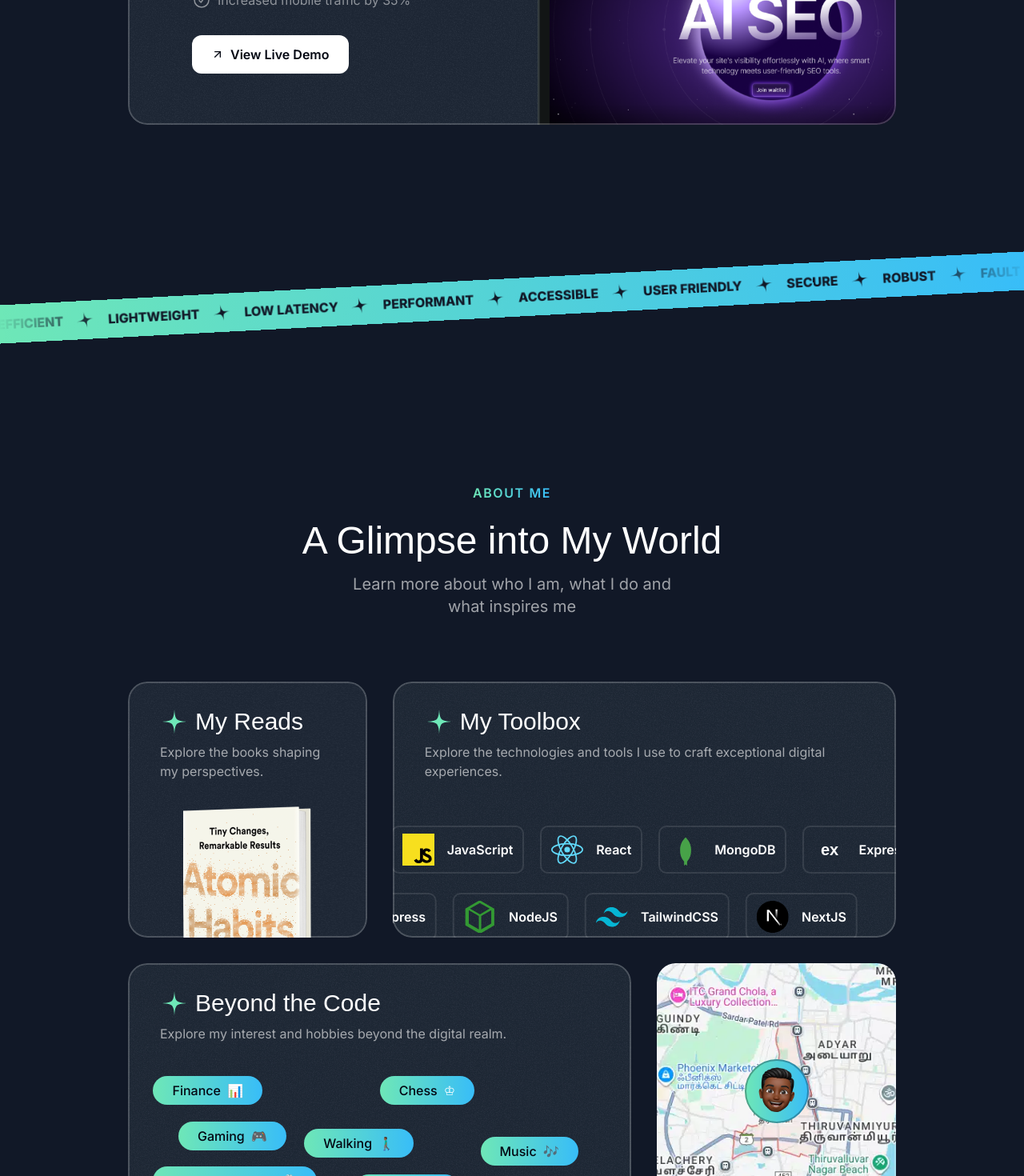
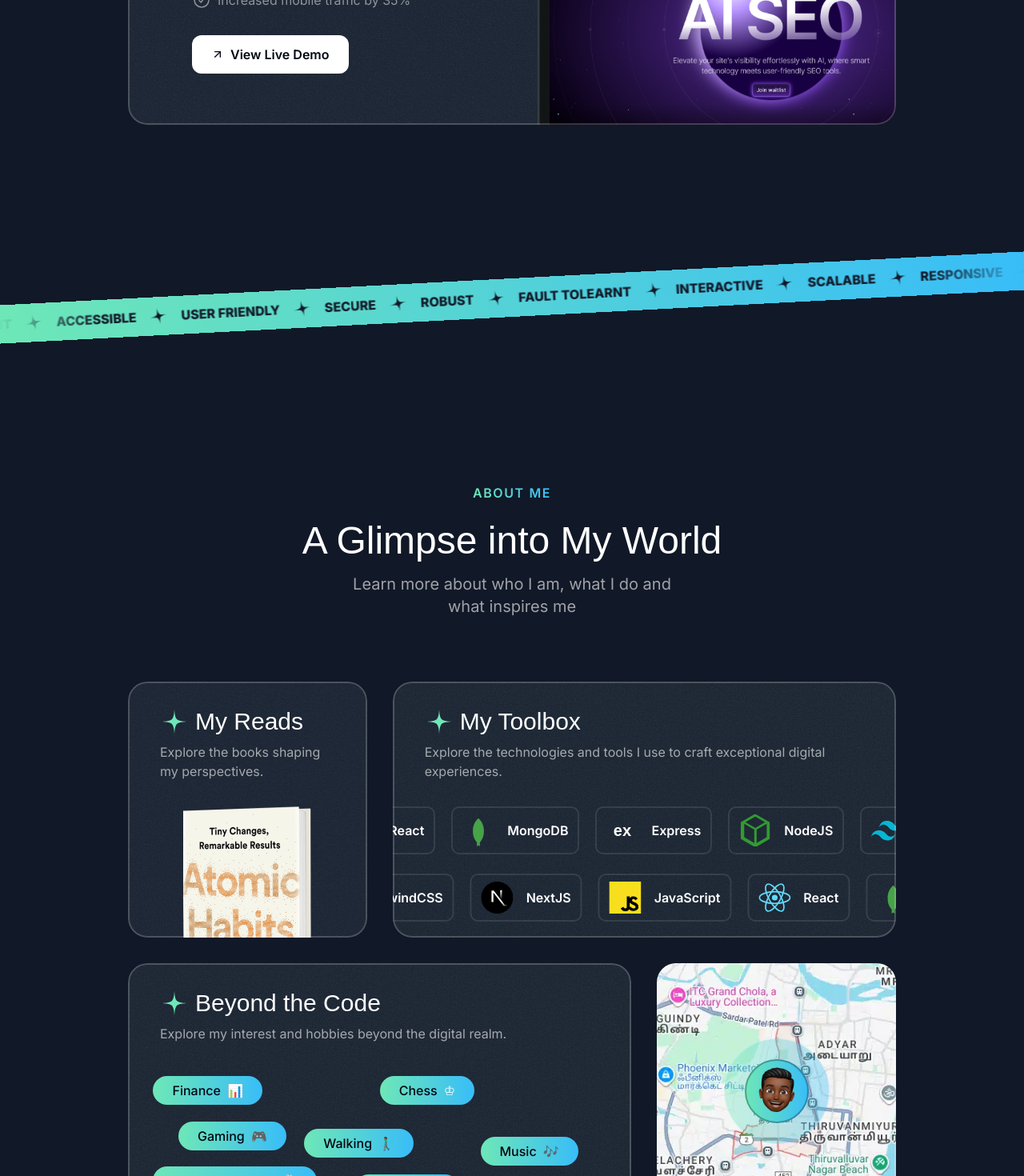
Before and after one commit to RamBapu/Portfolio, a Next.js app: page / in a window 1280 px wide. Shown: the part 2500-3970 px from the top of the page at 80% size. Built offline with nearby package versions, Linux system fonts and the light colour scheme; a web font is replaced by a local one.

Commit message:
Add animations for ToolboxItems and Tape sections; enhance About section layout

```diff
--- a/src/components/ToolboxItems.tsx
+++ b/src/components/ToolboxItems.tsx
@@ -1,5 +1,6 @@
 import { TechIcon } from "@/components/TechIcon";
 import { IToolboxItem } from "@/sections/About";
+import React from "react";
 import { twMerge } from "tailwind-merge";
 
 interface ToolboxItemsProps {
@@ -24,6 +25,8 @@
           "flex flex-none py-0.5 gap-6 pr-6",
           itemsWrapperClassName,
         )}>
+        {[...new Array(2)].fill(0).map((_, index) => (
+          <React.Fragment key={index}>
             {toolboxItems.map((item) => (
               <div
                 key={item.title}
@@ -32,6 +35,8 @@
                 <span className="font-semibold">{item.title}</span>
               </div>
             ))}
+          </React.Fragment>
+        ))}
       </div>
     </div>
   );
--- a/src/sections/About.tsx
+++ b/src/sections/About.tsx
@@ -1,3 +1,4 @@
+"use client";
 import { Card } from "@/components/Card";
 import { SectionHeader } from "@/components/SectionHeader";
 import Image from "next/image";
@@ -14,6 +15,8 @@
 import smileMemoji from "@/assets/images/emoji-smile.png";
 import { CardHeader } from "./CardHeader";
 import { ToolboxItems } from "@/components/ToolboxItems";
+import { motion } from "framer-motion";
+import { useRef } from "react";
 
 export interface IToolboxItem {
   title: string;
@@ -97,6 +100,7 @@
 ];
 
 export const AboutSection = () => {
+  const constraintRef = useRef(null);
   return (
     <div className="py-20 lg:py-28">
       <div className="container">
@@ -124,11 +128,15 @@
               digital experiences."
                 className=""
               />
-              <ToolboxItems toolboxItems={toolboxItems} className="mt-6" />
+              <ToolboxItems
+                toolboxItems={toolboxItems}
+                className=""
+                itemsWrapperClassName="animate-move-left [animation-duration:30s]"
+              />
               <ToolboxItems
                 toolboxItems={toolboxItems}
                 className="mt-6"
-                itemsWrapperClassName="-translate-x-1/2"
+                itemsWrapperClassName="-translate-x-1/2 animate-move-right [animation-duration:30s]"
               />
             </Card>
           </div>
@@ -140,21 +148,23 @@
                 description="Explore my interest and hobbies beyond the digital realm."
                 className="px-6 py-6"
               />
-              <div className="relative flex-1">
+              <div className="relative flex-1" ref={constraintRef}>
                 {hobbies.map((item) => (
-                  <div
+                  <motion.div
                     key={item.title}
                     className="inline-flex items-center gap-2  px-6 bg-gradient-to-r from-emerald-300 to-sky-400 rounded-full py-1.5 absolute"
                     style={{
                       left: item.left,
                       top: item.top,
-                    }}>
+                    }}
+                    drag
+                    dragConstraints={constraintRef}>
                     <span className="font-medium text-gray-950">
                       {" "}
                       {item.title}
                     </span>
                     <span>{item.emoji}</span>
-                  </div>
+                  </motion.div>
                 ))}
               </div>
             </Card>
@@ -165,7 +175,9 @@
                 alt="map-image"
                 className="h-full w-full object-cover"
               />
-              <div className="absolute top-1/2 left-1/2 -translate-x-1/2 -translate-y-1/2 size-20 rounded-full bg-gradient-to-r from-emerald-300 to-sky-400 after:content-[''] after:absolute after:inset-0 after:outline after:outline-2 after:-outline-offset-2 after:rounded-full after:outline-gray-950/30">
+              <div className="absolute top-1/2 left-1/2 -translate-x-1/2 -translate-y-1/2 size-20 rounded-full  after:content-[''] after:absolute after:inset-0 after:outline after:outline-2 after:-outline-offset-2 after:rounded-full after:outline-gray-950/30">
+                <div className="absolute inset-0 rounded-full bg-gradient-to-r from-emerald-300 to-sky-400 -z-20 animate-ping [animation-duration:2s]"></div>
+                <div className="absolute inset-0 rounded-full bg-gradient-to-r from-emerald-300 to-sky-400 -z-10"></div>
                 <Image
                   src={smileMemoji}
                   alt="smile-memoji"
--- a/src/sections/Tape.tsx
+++ b/src/sections/Tape.tsx
@@ -1,4 +1,5 @@
 import StarIcon from "@/assets/icons/star.svg";
+import { Fragment } from "react";
 
 const words = [
   "Efficient",
@@ -25,7 +26,11 @@
     <div className="py-12 md:py-16 lg:py-24 overflow-x-clip">
       <div className="bg-gradient-to-r from-emerald-300 to-sky-400 -rotate-3 -mx-1">
         <div className="flex [mask-image:linear-gradient(to_right,transparent,black_10%,black_90%,transparent)]">
-          <div className="flex flex-none gap-4 py-3">
+          <div
+            className="flex flex-none gap-4 pr-4 py-3 animate-move-left [animation-duration:30s]"
+            style={{ transform: "translateX(-750px)" }}>
+            {[...new Array(2)].fill(0).map((_, idx) => (
+              <Fragment key={idx}>
                 {words.map((word) => (
                   <div key={word} className="inline-flex gap-4 items-center">
                     <span className="text-gray-900 uppercase font-extrabold font-sm">
@@ -34,6 +39,8 @@
                     <StarIcon className="size-6 text-gray-900 -rotate-12" />
                   </div>
                 ))}
+              </Fragment>
+            ))}
           </div>
         </div>
       </div>
--- a/tailwind.config.ts
+++ b/tailwind.config.ts
@@ -27,6 +27,8 @@
       },
       animation: {
         "ping-large": "ping-large 1s ease-in-out infinite",
+        "move-left": "move-left 1s linear infinite",
+        "move-right": "move-right 1s linear infinite",
       },
       keyframes: {
         "ping-large": {
@@ -35,6 +37,22 @@
             opacity: "0",
           },
         },
+        "move-left": {
+          "0%": {
+            transform: "translateX(0%)",
+          },
+          "100%": {
+            transform: "translateX(-50%)",
+          },
+        },
+        "move-right": {
+          "0%": {
+            transform: "translateX(-50%)",
+          },
+          "100%": {
+            transform: "translateX(0%)",
+          },
+        },
       },
     },
   },
```
Lines whose indentation alone changed are shown as unchanged.
